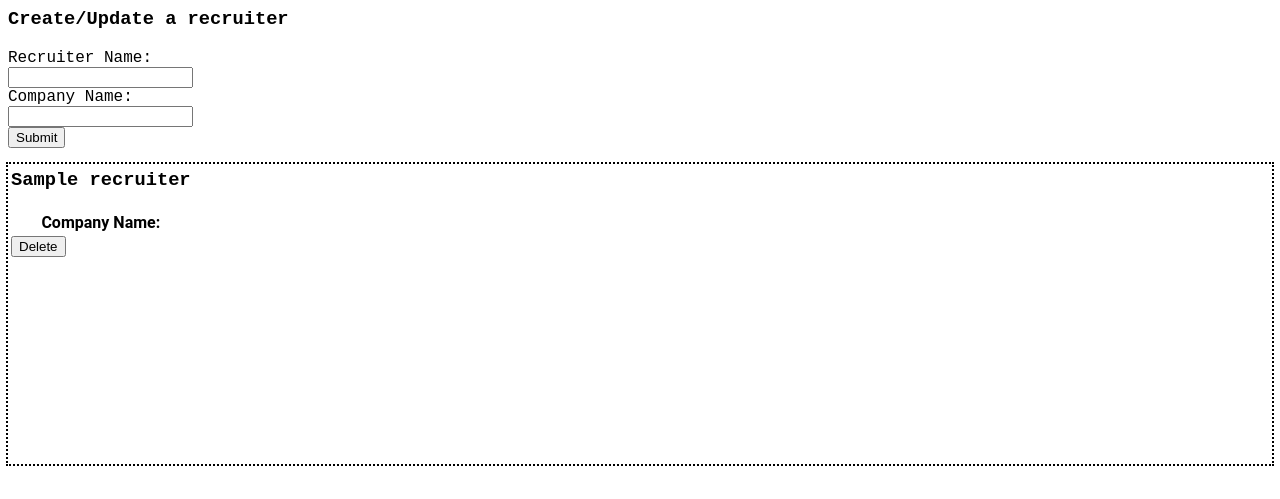
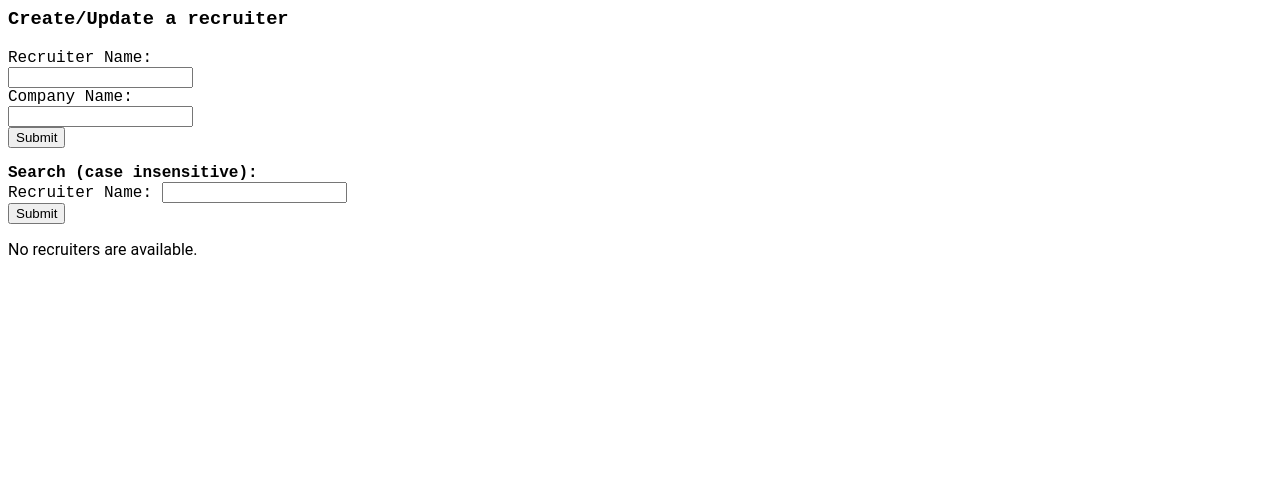
Before and after one commit to csyding/acm-resume-book, a Django app: page /database/recruiters/ in a window 1280 px wide. Shown: the top 499 px of the page. Run offline with Django 3.2, Linux system fonts and the light colour scheme; tables that the repository leaves empty hold one stand-in row (values such as "Sample post"); parts of the project's set-up code (start-up, migrations or seed data) failed here and were passed over.

Commit message:
recruiter go brrr

```diff
--- a/resume_book/templates/resume_book/recruiters.html
+++ b/resume_book/templates/resume_book/recruiters.html
@@ -20,11 +20,25 @@
     <input type="submit" value="Submit">
 </form>
 
+<!-- <h3>Search bocks</h3> -->
+{% if error_message %}
+<p><strong>{{ error_message }}</strong></p>
+{% else %}
+<form action="{% url 'resume_book:recruiters' %}" method="get">
+  {% csrf_token %}
+  <label for="search"><b>Search (case insensitive):</b></label>
+  <br>
+  <label for="name-query"> Recruiter Name: </label>
+  <input type="text" id="name-query" name="recruiterName" maxlength={{recruiter_name_length}}>
+  <br>
+  <input type="submit" value="Submit">
+</form>
+{% endif %}
 
-{% if all_recruiters %}
+{% if queried_recruiters %}
 <div style="height:300px;overflow:auto;outline:2px dotted black;">
 <table>
-    {% for recruiter in all_recruiters %}
+    {% for group in queried_recruiters %}
     <tr>
         <form action="{% url 'resume_book:removeRecruiter' recruiter.recruiterName %}">
             <tr>
--- a/resume_book/views.py
+++ b/resume_book/views.py
@@ -186,9 +186,17 @@ def removeInternship(request, internship_netID):
 
 def recruiters(request):
     all_recruiters = Recruiter.objects.all()[:5]
+    name_query = request.GET.get('recruiterName', 'Colleen')
+
+
+    combined_query = Q(recruiterName__icontains=name_query)
+    # the 'icontains' is case-insensitive, while 'contains' is sensitive
+
+    queried_recruiters = Recruiter.objects.filter(combined_query)
+
 
     context = {
-            'all_recruiters': all_recruiters,
+            'queried_recruiters': queried_recruiters,
             'recruiter_name_length': Recruiter._meta.get_field('recruiterName').max_length,
             'company_name_length': Company._meta.get_field('companyName').max_length
             }
```
